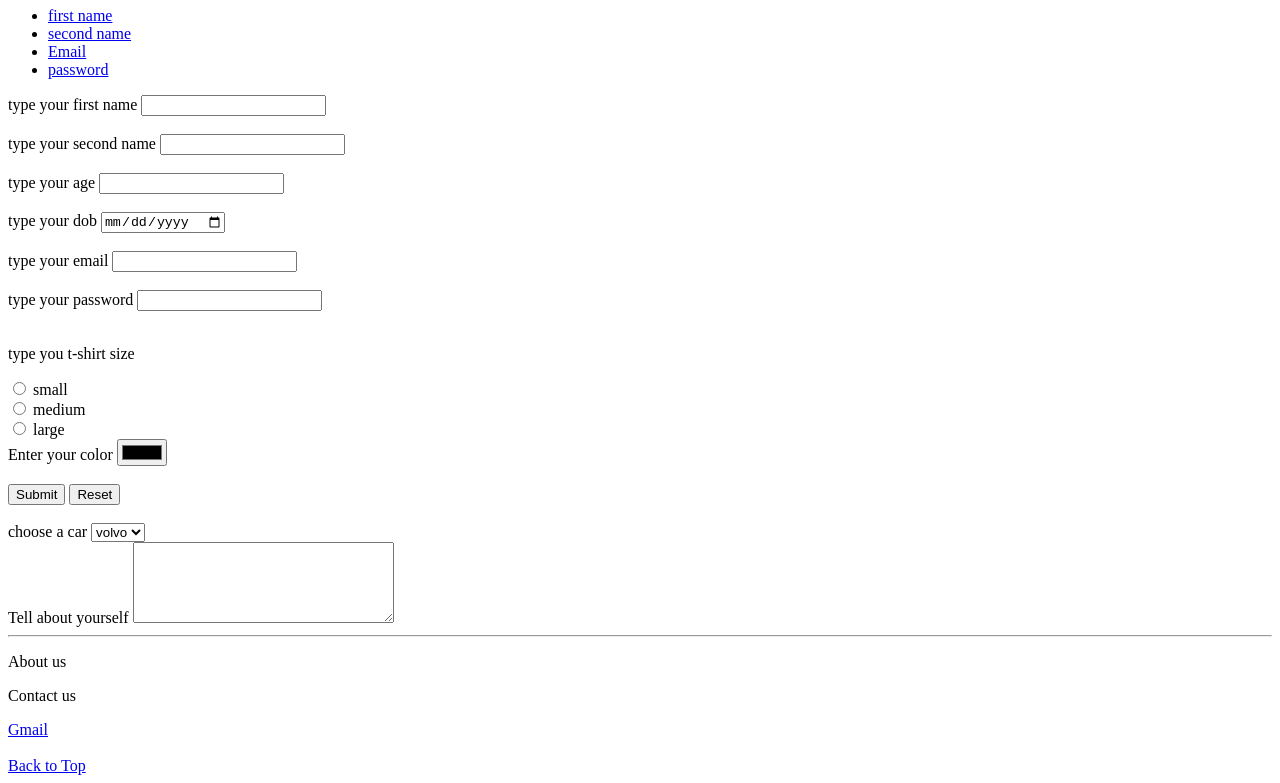
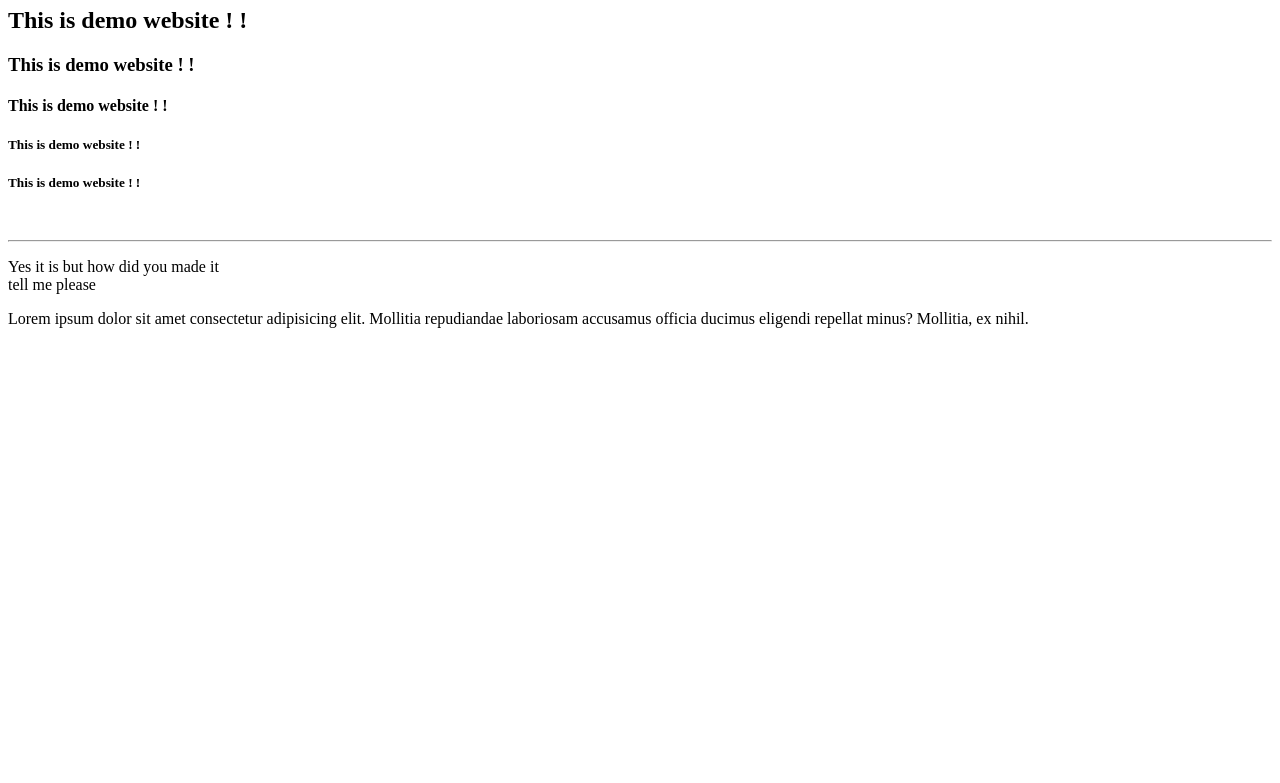
Before and after one commit to Surjeet9700/test-website, a plain HTML site: page index.html in a window 1280 px wide. Shown: the part 73-856 px from the top of the page. After the commit the page ends 800 px from the top, so only its background shows below. Drawn offline with Linux system fonts and the light colour scheme.

```diff
--- a/index.html
+++ b/index.html
@@ -1,96 +1,19 @@
 <!DOCTYPE html>
 <html lang="en">
-
 <head>
-    <meta charset="UTF-8" />
-    <meta http-equiv="X-UA-Compatible" content="IE=edge" />
-    <meta name="viewport" content="width=device-width, initial-scale=1.0" />
-    <title>Contact details</title>
+    <meta charset="UTF-8">
+     <meta name="viewport" content="width=device-width, initial-scale=1.0">
+    <title>Document</title>
 </head>
-
 <body>
-    <header>
-        <h1>Enter your details please</h1>
-    </header>
-
-    <nav>
-    <ul>
-        <li><a href="#firstname">first name</a></li>
-        <li><a href="#secondname">second name</a></li>
-        <li><a href="#email">Email</a></li>
-        <li><a href="#password">password</a></li>
-        <!-- <li><a href=""></a></li>
-        <li><a href=""></a></li> -->
-    </ul>
-    </nav>
-
-    <main>
-        <form action="">
-            <section id="firstname">
-                <label for="">type your first name</label>
-                <input type="text" />
-                <br /><br />
-            </section>
-
-            <section id="secondname">
-                <label for="">type your second name</label>
-                <input type="text" />
-                <br /><br />
-            </section>
-            <section id="age">
-                <label for="">type your age</label>
-                <input type="number" />
-                <br /><br />
-            </section>
-
-            <section id="DOB">
-                <label for="">type your dob</label>
-                <input type="date" />
-                <br /><br />
-            </section>
-
-            <section id="email">
-                <label for="email">type your email</label>
-                <input id="email" type="email" />
-                <br /><br />
-            </section>
-
-            <section id="password">
-                <label for="">type your password</label>
-                <input type="password" />
-                <br /><br />
-            </section>
-
-            <p>type you t-shirt size</p>
-            <input id="small" name="tshirtsize" type="radio" value="small" />
-            <label for="small">small</label><br />
-            <input id="medium" name="tshirtsize" type="radio" value="medium" />
-            <label for="medium">medium</label><br />
-            <input id="large" name="tshirtsize" type="radio" value="large" />
-            <label for="large">large</label><br />
-
-            <label for="color">Enter your color</label>
-            <input id="color" type="color" /><br /><br />
-            <input type="submit" />
-            <input type="reset" /><br /><br />
-
-            <label for="cars">choose a car</label>
-            <select name="cars" id="cars">
-                <option value="volvo">volvo</option>
-                <option value="Tesla">Tesla</option>
-                <option value="Tata">Tata</option>
-            </select><br />
-            <label for="aboutyourself">Tell about yourself</label>
-            <textarea name="aboutyourself" id="aboutyourself" cols="30" rows="5"></textarea>
-    </main>
-    </form>
-    <hr>
-    <footer>
-        <p>About us</p>
-        <p>Contact us</p> <a href="mailto:surjeetkumar4@gmail.com">Gmail</a><br><br>
-        <a href="#">Back to Top</a>
-    </footer>
-
+    <h1>This is demo website ! !</h1>
+    <h2>This is demo website ! !</h2>
+    <h3>This is demo website ! !</h3>
+    <h4>This is demo website ! !</h4>
+    <h5>This is demo website ! !</h5>
+    <h5>This is demo website ! !</h5>
+    <br> <hr>
+<p>Yes it is but how did you made it <br>tell me please</p>
+<p>Lorem ipsum dolor sit amet consectetur adipisicing elit. Mollitia repudiandae laboriosam accusamus officia ducimus eligendi repellat minus? Mollitia, ex nihil.</p>
 </body>
-
 </html>
```
